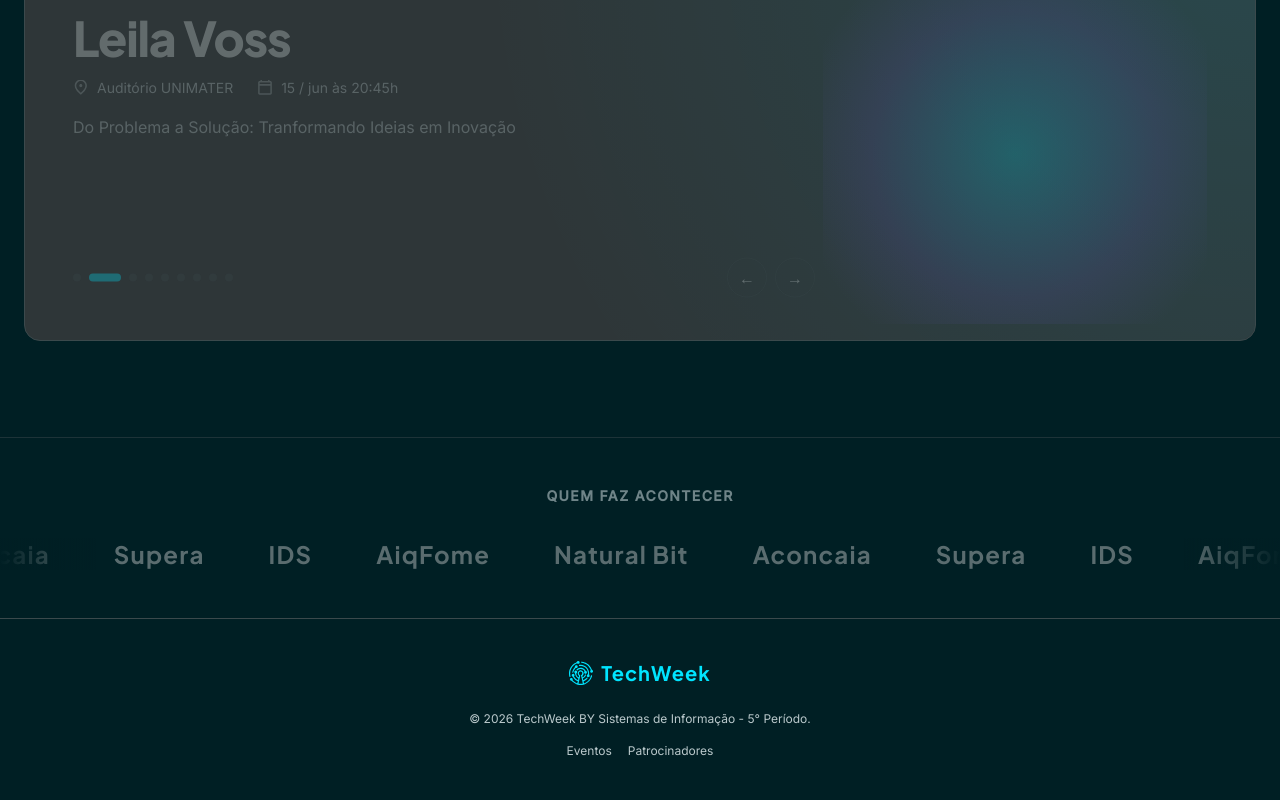
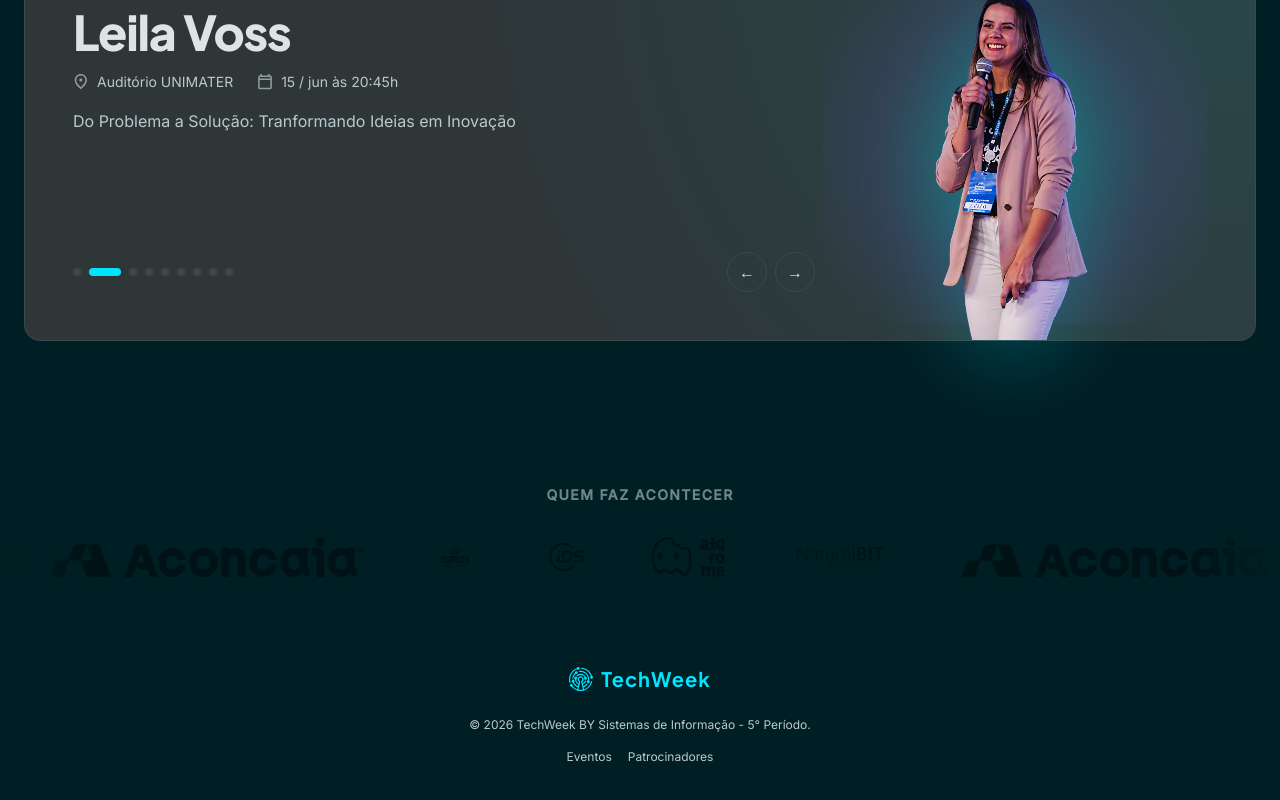
Before and after one commit to Chicosk1/MaterWeek_LP, a React (Vite) app in the folder materweek-frontend/: page / in a window 1280 px wide. Shown: the part 2239-3039 px from the top of the page. Built offline with nearby package versions, Linux system fonts and the light colour scheme; a web font is replaced by a local one.

Commit message:
Ajuste das logos, e do botão saiba mais

```diff
--- a/materweek-frontend/src/App.tsx
+++ b/materweek-frontend/src/App.tsx
@@ -1,3 +1,4 @@
+import { useState } from 'react';
 import { Analytics } from '@vercel/analytics/react';
 import { Footer } from './components/layout/Footer';
 import { Header } from './components/layout/Header';
@@ -7,14 +8,16 @@ import { SpeakerCarousel } from './components/sections/SpeakerCarousel';
 import { SponsorsSection } from './components/sections/SponsorsSection';
 
 export default function App() {
+  const [focusedSpeakerId, setFocusedSpeakerId] = useState<string | null>(null);
+
   return (
     <div className="min-h-screen flex flex-col">
       <Header />
 
       <main className="flex-1">
         <HeroSection />
-        <EventsSection />
-        <SpeakerCarousel />
+        <EventsSection onSpeakerFocus={setFocusedSpeakerId} />
+        <SpeakerCarousel activeSpeakerId={focusedSpeakerId} />
         <SponsorsSection />
       </main>
 
--- a/materweek-frontend/src/components/layout/Footer.tsx
+++ b/materweek-frontend/src/components/layout/Footer.tsx
@@ -3,7 +3,7 @@ import logoIcon from '../../assets/logo_si.svg';
 
 export const Footer: FC = () => {
   return (
-    <footer className="px-6 py-10 mt-auto border-t border-card-border bg-background flex flex-col items-center text-center gap-6">
+    <footer className="px-6 py-10 mt-auto bg-background flex flex-col items-center text-center gap-6">
       <div className="flex items-center gap-2 text-accent font-heading font-bold text-xl tracking-wider">
         <img src={logoIcon} alt="TechWeek Logo" className="w-6 h-6" />
         TechWeek
--- a/materweek-frontend/src/components/sections/EventsSection.tsx
+++ b/materweek-frontend/src/components/sections/EventsSection.tsx
@@ -7,11 +7,19 @@ import { Typography } from '../ui/Typography';
 import calendarioIcon from '../../assets/calendario.svg';
 import pinoMapaIcon from '../../assets/pino_mapa.svg';
 
-export const EventsSection: FC = () => {
-  // 1. Cria uma cópia da array e ordena pela data (da mais próxima para a mais distante)
+interface EventsSectionProps {
+  onSpeakerFocus?: (id: string) => void;
+}
+
+export const EventsSection: FC<EventsSectionProps> = ({ onSpeakerFocus }) => {
   const sortedEvents = [...mockEvents].sort((a, b) => {
     return new Date(a.date).getTime() - new Date(b.date).getTime();
   });
+
+  const handleSaibaMais = (id: string) => {
+    onSpeakerFocus?.(id);
+    document.getElementById('palestrantes')?.scrollIntoView({ behavior: 'smooth' });
+  };
 
   return (
     <section id="eventos" className="px-6 py-12 flex flex-col gap-8 scroll-mt-20">
@@ -46,16 +54,13 @@ export const EventsSection: FC = () => {
               </div>
 
               <div className="mt-auto pt-2 flex justify-start">
-                <a
-                  href={event.linkUrl}
-                  target="_blank"
-                  rel="noopener noreferrer"
-                  className="inline-block"
+                <Button
+                  variant="ghost"
+                  aria-label={`Saiba mais sobre a palestra de ${event.title}`}
+                  onClick={() => handleSaibaMais(event.id)}
                 >
-                  <Button variant="ghost" aria-label={`Saiba mais sobre a palestra de ${event.title}`}>
-                    Saiba mais <span aria-hidden="true">&rarr;</span>
-                  </Button>
-                </a>
+                  Saiba mais <span aria-hidden="true">&rarr;</span>
+                </Button>
               </div>
             </CardBase>
           ))}
--- a/materweek-frontend/src/components/sections/SpeakerCarousel.tsx
+++ b/materweek-frontend/src/components/sections/SpeakerCarousel.tsx
@@ -71,7 +71,11 @@ const Portrait: FC<PortraitProps> = ({ photos, name, className = '' }) => {
   );
 };
 
-export const SpeakerCarousel: FC = () => {
+interface SpeakerCarouselProps {
+  activeSpeakerId?: string | null;
+}
+
+export const SpeakerCarousel: FC<SpeakerCarouselProps> = ({ activeSpeakerId }) => {
   const speakers = [...mockEvents].sort(
     (a, b) => new Date(a.date).getTime() - new Date(b.date).getTime(),
   );
@@ -79,6 +83,12 @@ export const SpeakerCarousel: FC = () => {
   const total = speakers.length;
   const [index, setIndex] = useState(0);
   const [isPaused, setIsPaused] = useState(false);
+
+  useEffect(() => {
+    if (!activeSpeakerId) return;
+    const idx = speakers.findIndex((s) => s.id === activeSpeakerId);
+    if (idx !== -1) setIndex(idx);
+  }, [activeSpeakerId]);
 
   useEffect(() => {
     if (isPaused || total <= 1) return;
--- a/materweek-frontend/src/components/sections/SponsorsSection.tsx
+++ b/materweek-frontend/src/components/sections/SponsorsSection.tsx
@@ -3,11 +3,10 @@ import { mockSponsors } from '../../data/mock';
 import { Typography } from '../ui/Typography';
 
 export const SponsorsSection: FC = () => {
-  const sponsorsNames = mockSponsors.map(s => s.name);
-  const marqueeItems = [...sponsorsNames, ...sponsorsNames, ...sponsorsNames];
+  const marqueeItems = [...mockSponsors, ...mockSponsors, ...mockSponsors];
 
   return (
-    <section id="patrocinadores" className="py-12 border-t border-card-border/50 overflow-hidden bg-background">
+    <section id="patrocinadores" className="py-12 overflow-hidden bg-background">
       <div className="max-w-7xl mx-auto px-6 mb-8">
         <Typography variant="small" className="text-center tracking-widest uppercase font-semibold opacity-60">
           Quem faz acontecer
@@ -19,10 +18,13 @@ export const SponsorsSection: FC = () => {
         <div className="absolute inset-y-0 right-0 w-24 bg-linear-to-l from-background to-transparent z-10 pointer-events-none"></div>
 
         <div className="flex w-max animate-marquee gap-16 px-8 items-center opacity-40 hover:opacity-100 transition-opacity duration-500" aria-hidden="true">
-          {marqueeItems.map((name, index) => (
-            <span key={index} className="font-heading font-bold text-2xl tracking-wider whitespace-nowrap text-text-primary grayscale hover:grayscale-0 transition-all">
-              {name}
-            </span>
+          {marqueeItems.map((sponsor, index) => (
+            <img
+              key={index}
+              src={sponsor.logoUrl}
+              alt={sponsor.altText}
+              className="h-10 w-auto object-contain grayscale hover:grayscale-0 transition-all"
+            />
           ))}
         </div>
 
--- a/materweek-frontend/src/index.css
+++ b/materweek-frontend/src/index.css
@@ -23,17 +23,12 @@
   --font-action: 'Geist', sans-serif;
 
   --animate-marquee: marquee 25s linear infinite;
-  --animate-fade-in: fade-in 0.5s ease-out both;
 
   @keyframes marquee {
     0% { transform: translateX(0%); }
     100% { transform: translateX(-50%); }
   }
 
-  @keyframes fade-in {
-    from { opacity: 0; transform: translateY(8px); }
-    to { opacity: 1; transform: translateY(0); }
-  }
 }
 
 @layer base {
```
Also changed, not shown: materweek-frontend/src/data/mock.ts (+5 -5 lines), materweek-frontend/src/assets/aconcaia.svg (renamed from materweek-frontend/src/assets/Aconcaia-Logo-preta.svg), materweek-frontend/src/assets/natural-bit.svg (renamed from materweek-frontend/src/assets/Natural-Bit-preto-e-laranja.svg).
